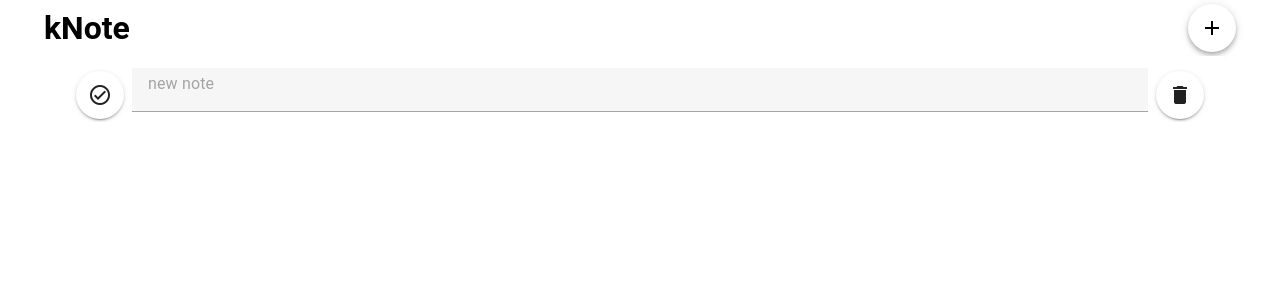
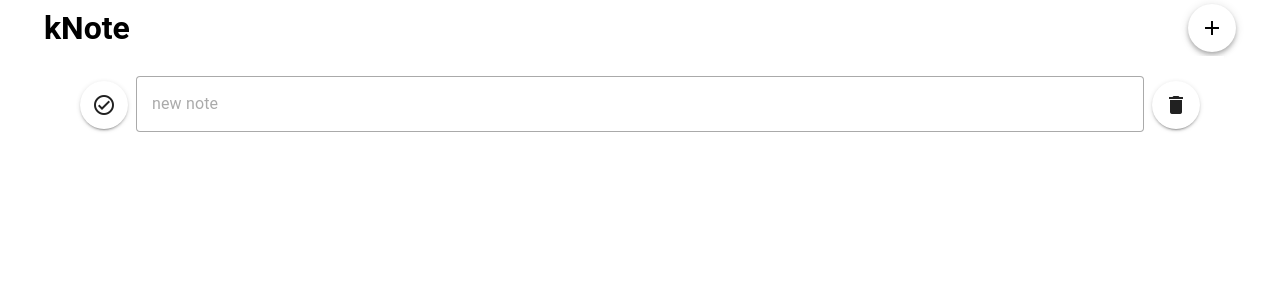
Before and after one commit to cattabiani/knote_pwa, a Vue app: page / in a window 1280 px wide. Both pictures are taken after a click on the button 1212 px from the left and 28 px from the top of the page. Shown: the top 300 px of the page. Built offline with nearby package versions, Linux system fonts and the light colour scheme.

Commit message:
beautify a little

```diff
--- a/src/App.vue
+++ b/src/App.vue
@@ -12,13 +12,18 @@
         v-for="(note, index) in reversedNotes"
         :key="index"
       >
-      <v-row align="center" justify="space-between">
-      <v-btn icon @click="toggleNoteDone(reversedIndex(index))" class="ml-4 mr-2">
+      <v-row align="center" justify="space-between" class="mr-2 ml-2">
+      <v-btn icon @click="toggleNoteDone(reversedIndex(index))">
         <v-icon>mdi-check-circle-outline</v-icon>
       </v-btn>
-      <v-text-field v-model="note.text" class="mr-2" placeholder="new note" :class="{ 'text-decoration-line-through': note.done }">
+      <v-text-field v-model="note.text"
+      align="center"
+      placeholder="new note"
+      :class="{ 'text-decoration-line-through': note.done }"
+      variant="outlined"
+      class="ml-2 mr-2 mt-5">
       </v-text-field>
-      <v-btn icon @click="deleteNote(reversedIndex(index))" class="mr-4">
+      <v-btn icon @click="deleteNote(reversedIndex(index))">
         <v-icon>mdi-delete</v-icon>
       </v-btn>
       </v-row>
@@ -84,7 +89,7 @@ onBeforeUnmount(() => {
 </script>
 
 
-<style scoped>
+<style>
 .text-decoration-line-through {
   text-decoration: line-through;
 }
```
